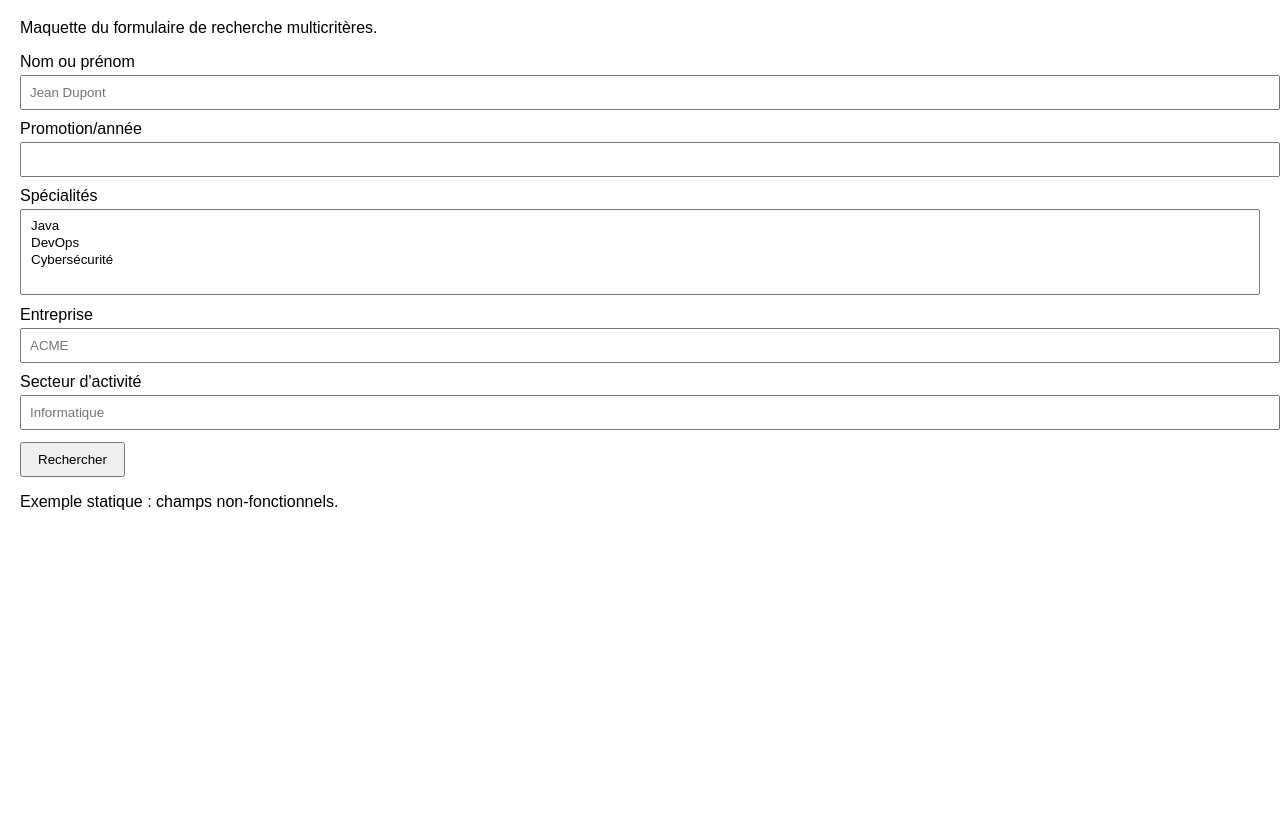
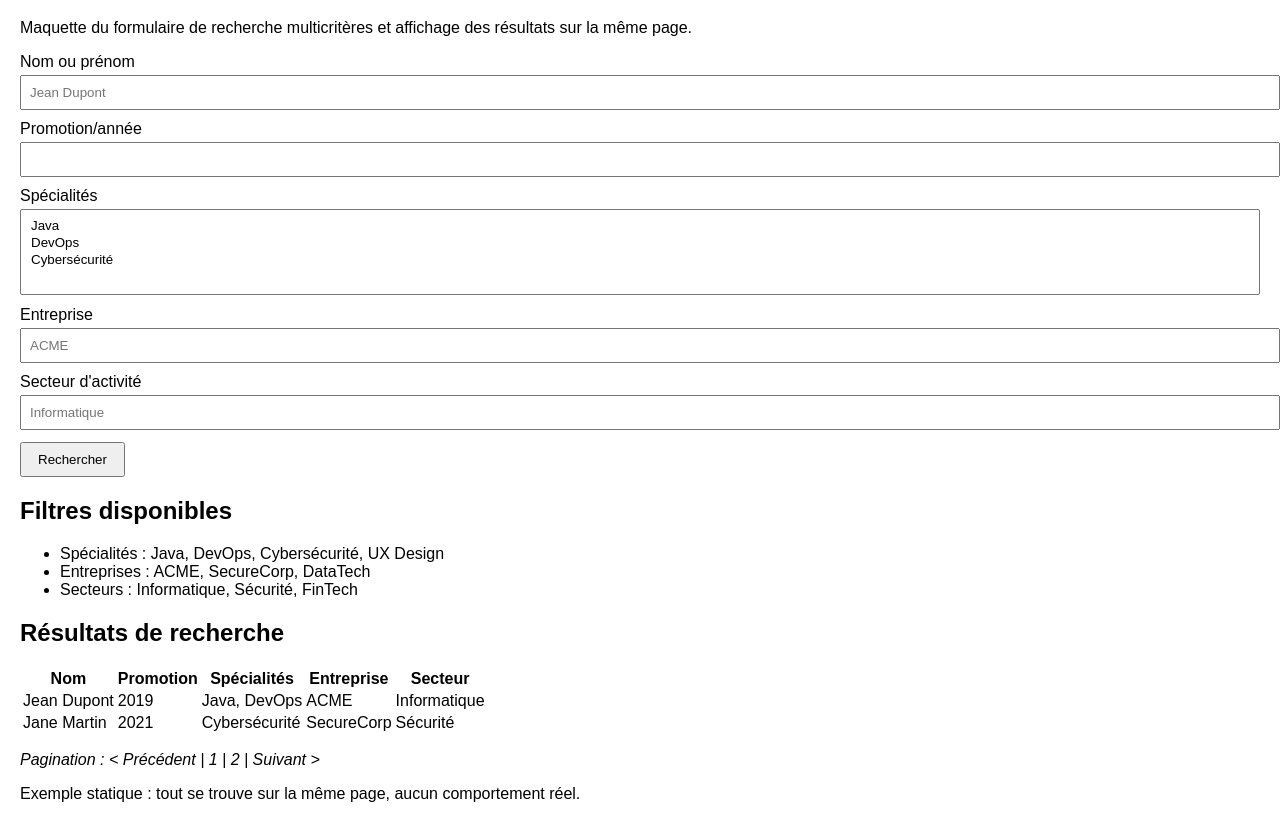
Before and after one commit to chekalls/chekalls.github.io, a plain HTML site: page annuaire/search.html in a window 1280 px wide. Shown: the part 61-884 px from the top of the page. Before the commit the page ends 800 px from the top, so only its background shows below. Drawn offline with Linux system fonts and the light colour scheme.

Commit message:
rectification page annuaire

```diff
--- a/annuaire/search.html
+++ b/annuaire/search.html
@@ -10,12 +10,17 @@
     input, select { width: 100%; padding: 8px; margin-top: 4px; }
     button { margin-top: 12px; padding: 8px 16px; }
   </style>
+<script>
+  function showResults() {
+    document.getElementById('results').style.display = 'block';
+  }
+</script>
 </head>
 <body>
   <h1>Annuaire Intelligent - Recherche</h1>
-  <p>Maquette du formulaire de recherche multicritères.</p>
+  <p>Maquette du formulaire de recherche multicritères et affichage des résultats sur la même page.</p>
 
-  <form>
+  <form id="searchForm">
     <label>Nom ou prénom
       <input type="text" name="name" placeholder="Jean Dupont">
     </label>
@@ -35,11 +40,30 @@
     <label>Secteur d'activité
       <input type="text" name="sector" placeholder="Informatique">
     </label>
-    <button type="submit">Rechercher</button>
+    <button type="button" onclick="showResults()">Rechercher</button>
   </form>
 
+  <section id="filters">
+    <h2>Filtres disponibles</h2>
+    <ul>
+      <li>Spécialités : Java, DevOps, Cybersécurité, UX Design</li>
+      <li>Entreprises : ACME, SecureCorp, DataTech</li>
+      <li>Secteurs : Informatique, Sécurité, FinTech</li>
+    </ul>
+  </section>
+
+  <section id="results">
+    <h2>Résultats de recherche</h2>
+    <table>
+      <tr><th>Nom</th><th>Promotion</th><th>Spécialités</th><th>Entreprise</th><th>Secteur</th></tr>
+      <tr><td>Jean Dupont</td><td>2019</td><td>Java, DevOps</td><td>ACME</td><td>Informatique</td></tr>
+      <tr><td>Jane Martin</td><td>2021</td><td>Cybersécurité</td><td>SecureCorp</td><td>Sécurité</td></tr>
+    </table>
+    <p><em>Pagination : &lt; Précédent | 1 | 2 | Suivant &gt;</em></p>
+  </section>
+
   <footer>
-    <p>Exemple statique : champs non-fonctionnels.</p>
+    <p>Exemple statique : tout se trouve sur la même page, aucun comportement réel.</p>
   </footer>
 </body>
 </html>
```
